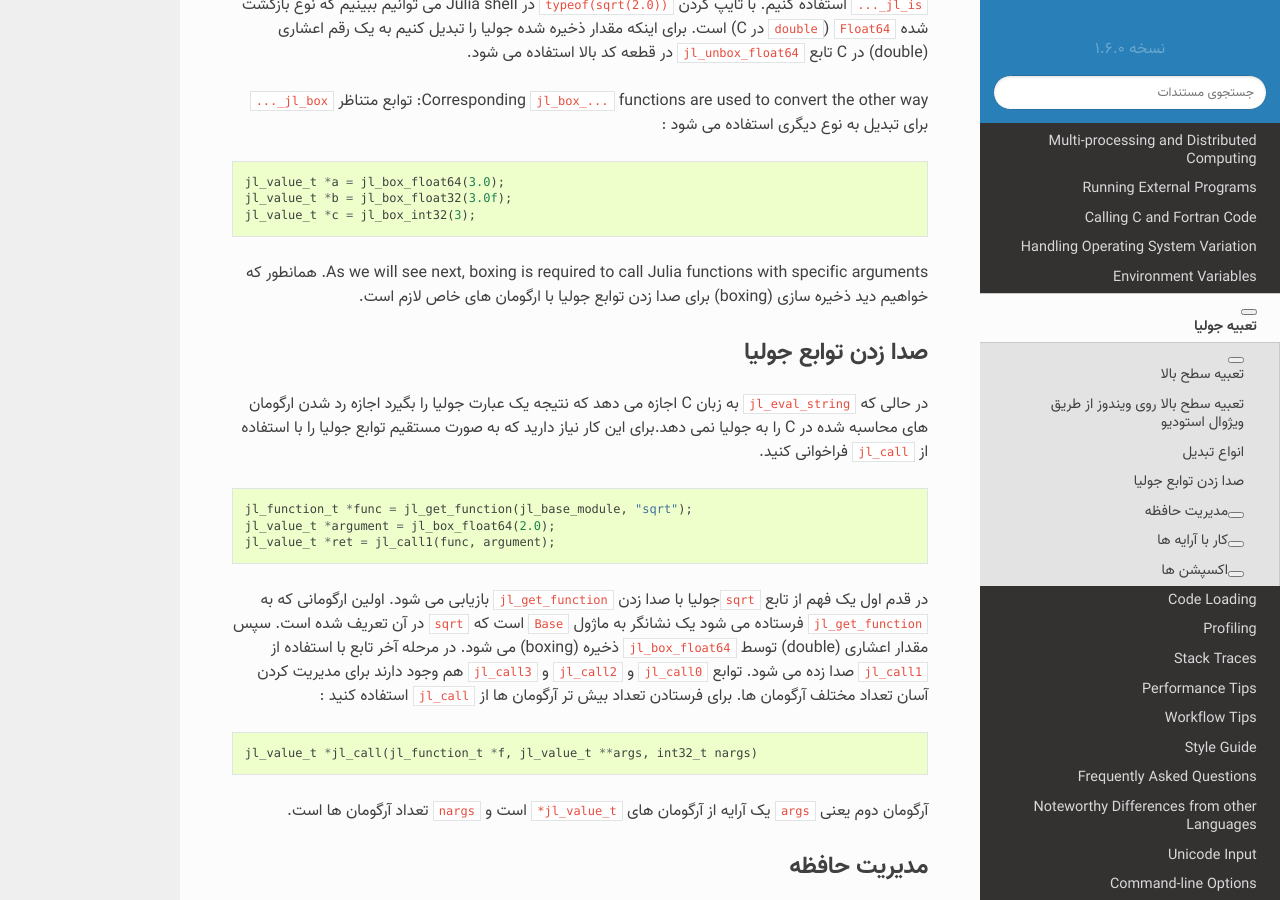
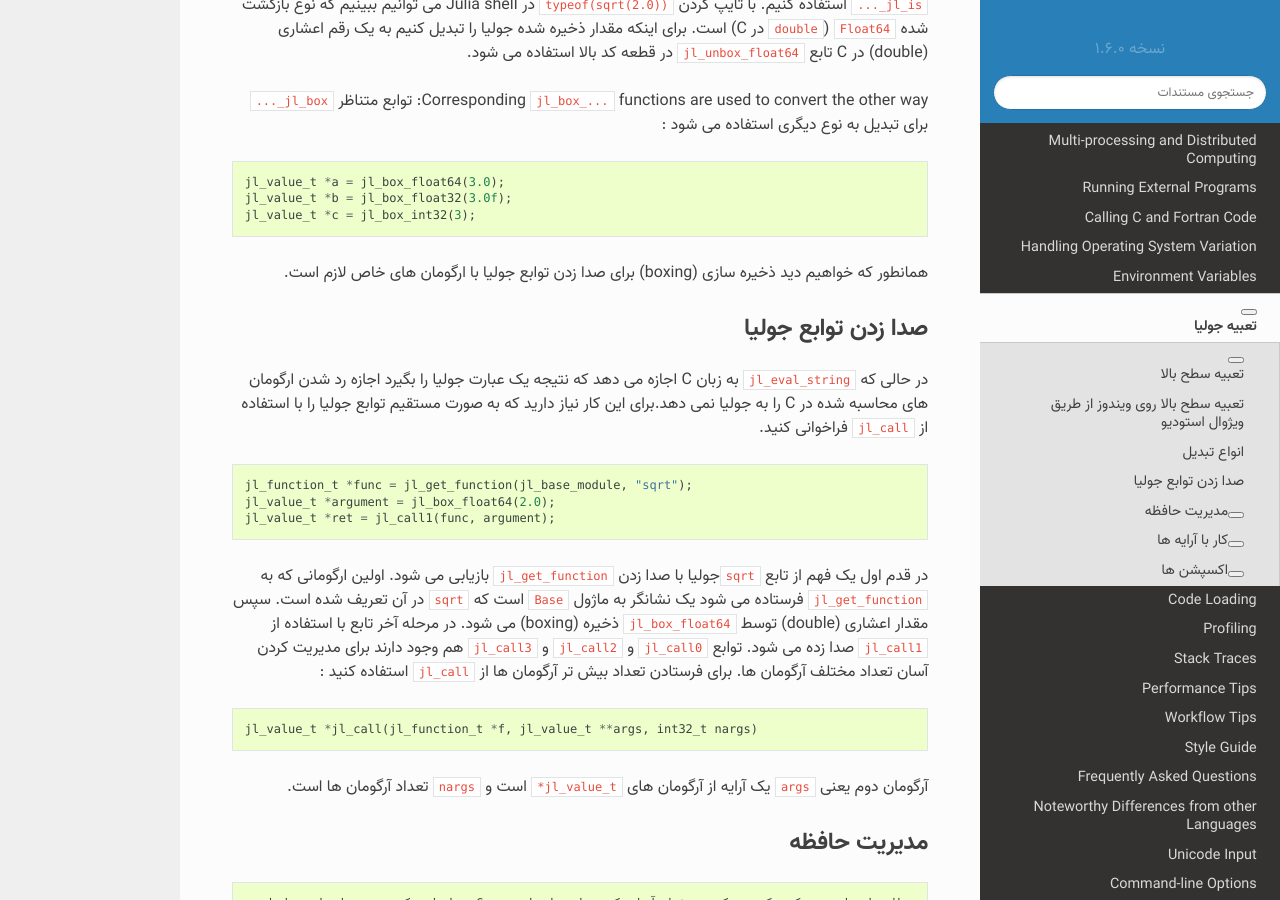
Before and after one commit to AppliedLinearAlgebra-Sharif/julia-docs, a Sphinx documentation site: the page built from docs/manual/embedding.md, in a window 1280 px wide and 900 px high, scrolled down 4477 px. Built offline with Sphinx 7.4.7 and the Read the Docs theme 2.0.0, drawn with Linux system fonts in a browser that asks for light colours; pages that are not in the unit, such as notebooks, are missing from menus.

Commit message:
Update embedding.md

````diff
--- a/docs/manual/embedding.md
+++ b/docs/manual/embedding.md
@@ -174,8 +174,6 @@ jl_value_t *a = jl_box_float64(3.0);
 jl_value_t *b = jl_box_float32(3.0f);
 jl_value_t *c = jl_box_int32(3);
 ```
-
-As we will see next, boxing is required to call Julia functions with specific arguments.
 همانطور که خواهیم دید ذخیره سازی (boxing) برای صدا زدن توابع جولیا با ارگومان های خاص لازم است.
 
 ## صدا زدن توابع جولیا
````
